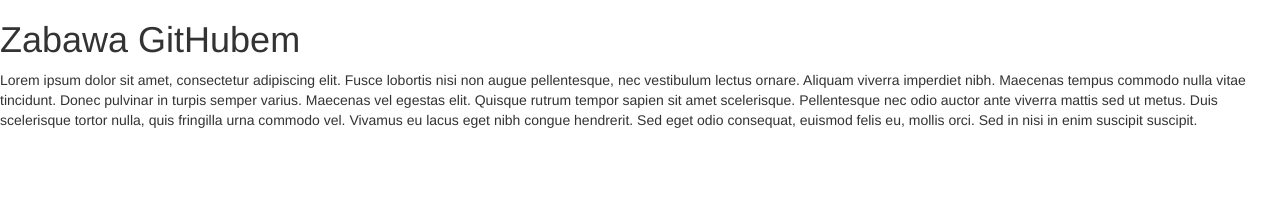
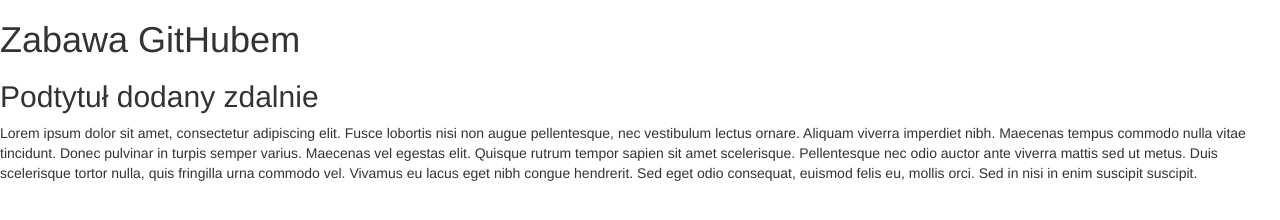
Before and after one commit to dkolo/nauka-gita-2, a plain HTML site: page index.html in a window 1280 px wide. Drawn offline with nearby package versions, Linux system fonts and the light colour scheme; files that its build step writes are made by us from their sources.

Commit message:
Update content of index.html

```diff
--- a/index.html
+++ b/index.html
@@ -9,6 +9,7 @@
 	</head>
 	<body>
 			<h1>Zabawa GitHubem</h1>
+			<h2>Podtytuł dodany zdalnie</h2>
 			<p>Lorem ipsum dolor sit amet, consectetur adipiscing elit. Fusce lobortis nisi non augue pellentesque, nec vestibulum lectus ornare. Aliquam viverra imperdiet nibh. Maecenas tempus commodo nulla vitae tincidunt. Donec pulvinar in turpis semper varius. Maecenas vel egestas elit. Quisque rutrum tempor sapien sit amet scelerisque. Pellentesque nec odio auctor ante viverra mattis sed ut metus. Duis scelerisque tortor nulla, quis fringilla urna commodo vel. Vivamus eu lacus eget nibh congue hendrerit. Sed eget odio consequat, euismod felis eu, mollis orci. Sed in nisi in enim suscipit suscipit.</p>
 	</body>
 </html>
```
